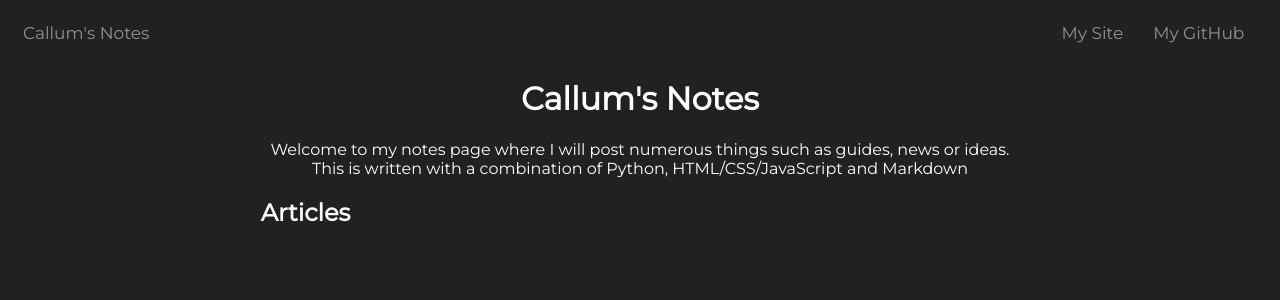
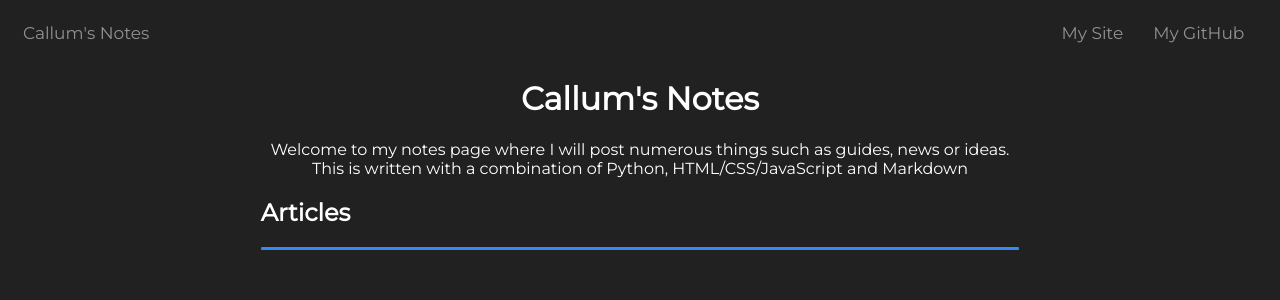
Before and after one commit to cxllm/articles, a Flask app: template templates/index.html in a window 1280 px wide. Shown: the top 300 px of the page. Run offline with Flask 2, Linux system fonts and the light colour scheme; the template is opened without the code that fills it, so the values that code supplies are empty; parts of the project's set-up code (start-up, migrations or seed data) failed here and were passed over.

Commit message:
THE RETURN OF THE STRIPE

```diff
--- a/public/css/style.css
+++ b/public/css/style.css
@@ -36,6 +36,11 @@ body {
   border-radius: 1px;
   background-color: #368af8;
 }
+.stripe.separator {
+  max-width: 100%;
+  width: 100%;
+  height: 3px;
+}
 a {
   color: #368af8;
 }
@@ -45,9 +50,6 @@ a:visited {
 .article-title {
   font-size: medium;
   font-weight: bold;
-}
-.article {
-  padding-bottom: 3px;
 }
 a.link {
   padding: 0px 20px 0 0;
--- a/templates/index.html
+++ b/templates/index.html
@@ -27,6 +27,7 @@
         HTML/CSS/JavaScript and Markdown
       </p>
       <h2>Articles</h2>
+      <div class="stripe separator"></div>
       {% for article in articles %}
       <div class="article">
         <p class="article-title">
@@ -34,6 +35,7 @@
           {{article["published"]}}
         </p>
         <p><i>{{ article["description"] }}</i></p>
+        <div class="stripe separator"></div>
       </div>
       {% endfor %}
     </div>
```
